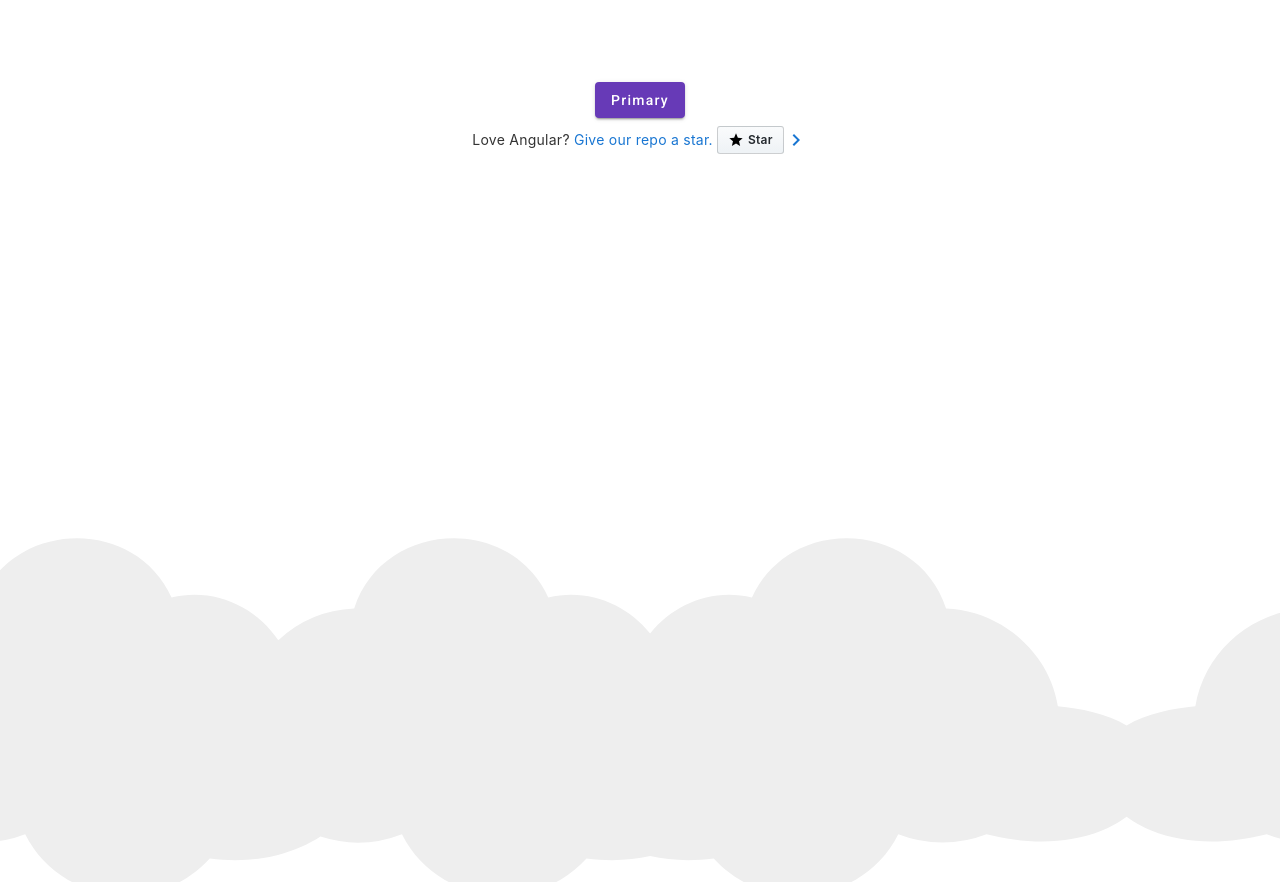
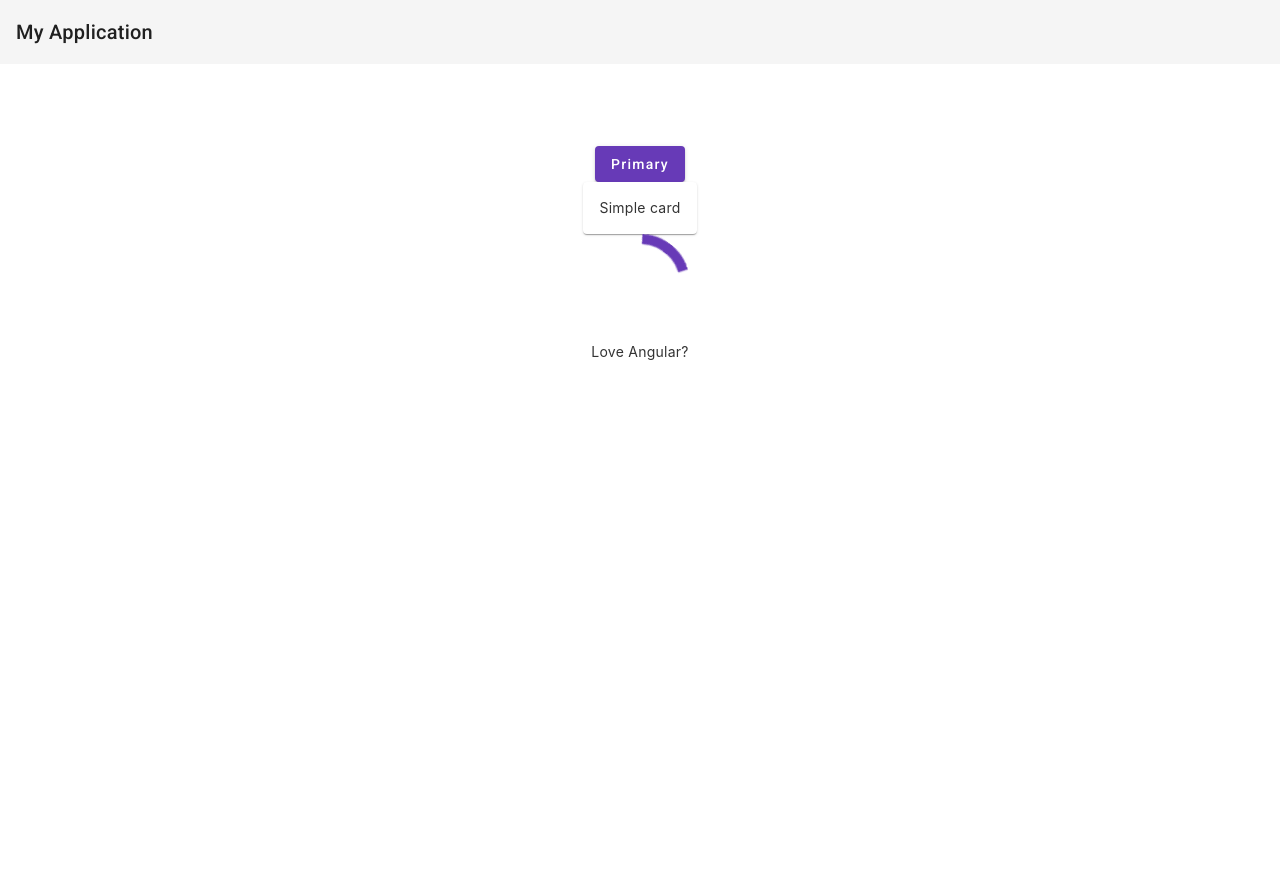
Before and after one commit to slava554/AngularImageGallery, an Angular app: page / in a window 1280 px wide. After the commit the page ends 800 px from the top, so only its background shows below. Built offline with nearby package versions, Linux system fonts and the light colour scheme.

Commit message:
add material elements

```diff
--- a/src/app/app.component.html
+++ b/src/app/app.component.html
@@ -295,71 +295,19 @@
   }
 </style>
 
+<mat-toolbar>
+  <span>My Application</span>
+</mat-toolbar>
+
 <div class="content" role="main">
   <button mat-raised-button color="primary">Primary</button>
+  <mat-card>
+    <mat-card-content>Simple card</mat-card-content>
+  </mat-card>
+  <mat-spinner></mat-spinner>
 
   <!-- Footer -->
-  <footer>
-    Love Angular?&nbsp;
-    <a href="https://github.com/angular/angular" target="_blank" rel="noopener">
-      Give our repo a star.
-      <div class="github-star-badge">
-        <svg
-          class="material-icons"
-          xmlns="http://www.w3.org/2000/svg"
-          width="24"
-          height="24"
-          viewBox="0 0 24 24"
-        >
-          <path d="M0 0h24v24H0z" fill="none" />
-          <path
-            d="M12 17.27L18.18 21l-1.64-7.03L22 9.24l-7.19-.61L12 2 9.19 8.63 2 9.24l5.46 4.73L5.82 21z"
-          />
-        </svg>
-        Star
-      </div>
-    </a>
-    <a href="https://github.com/angular/angular" target="_blank" rel="noopener">
-      <svg
-        class="material-icons"
-        xmlns="http://www.w3.org/2000/svg"
-        width="24"
-        height="24"
-        viewBox="0 0 24 24"
-      >
-        <path
-          d="M10 6L8.59 7.41 13.17 12l-4.58 4.59L10 18l6-6z"
-          fill="#1976d2"
-        />
-        <path d="M0 0h24v24H0z" fill="none" />
-      </svg>
-    </a>
-  </footer>
-
-  <svg
-    id="clouds"
-    xmlns="http://www.w3.org/2000/svg"
-    width="2611.084"
-    height="485.677"
-    viewBox="0 0 2611.084 485.677"
-  >
-    <title>Gray Clouds Background</title>
-    <path
-      id="Path_39"
-      data-name="Path 39"
-      d="M2379.709,863.793c10-93-77-171-168-149-52-114-225-105-264,15-75,3-140,59-152,133-30,2.83-66.725,9.829-93.5,26.25-26.771-16.421-63.5-23.42-93.5-26.25-12-74-77-130-152-133-39-120-212-129-264-15-54.084-13.075-106.753,9.173-138.488,48.9-31.734-39.726-84.4-61.974-138.487-48.9-52-114-225-105-264,15a162.027,162.027,0,0,0-103.147,43.044c-30.633-45.365-87.1-72.091-145.206-58.044-52-114-225-105-264,15-75,3-140,59-152,133-53,5-127,23-130,83-2,42,35,72,70,86,49,20,106,18,157,5a165.625,165.625,0,0,0,120,0c47,94,178,113,251,33,61.112,8.015,113.854-5.72,150.492-29.764a165.62,165.62,0,0,0,110.861-3.236c47,94,178,113,251,33,31.385,4.116,60.563,2.495,86.487-3.311,25.924,5.806,55.1,7.427,86.488,3.311,73,80,204,61,251-33a165.625,165.625,0,0,0,120,0c51,13,108,15,157-5a147.188,147.188,0,0,0,33.5-18.694,147.217,147.217,0,0,0,33.5,18.694c49,20,106,18,157,5a165.625,165.625,0,0,0,120,0c47,94,178,113,251,33C2446.709,1093.793,2554.709,922.793,2379.709,863.793Z"
-      transform="translate(142.69 -634.312)"
-      fill="#eee"
-    />
-  </svg>
+  <footer>Love Angular?</footer>
 </div>
 
-<!-- * * * * * * * * * * * * * * * * * * * * * * * * * * * * * * * -->
-<!-- * * * * * * * * * * * The content above * * * * * * * * * * * -->
-<!-- * * * * * * * * * * is only a placeholder * * * * * * * * * * -->
-<!-- * * * * * * * * * * and can be replaced. * * * * * * * * * * * -->
-<!-- * * * * * * * * * * * * * * * * * * * * * * * * * * * * * * * -->
-<!-- * * * * * * * * * * End of Placeholder * * * * * * * * * * * -->
-<!-- * * * * * * * * * * * * * * * * * * * * * * * * * * * * * * * -->
-
 <router-outlet></router-outlet>
```
Also changed, not shown: src/app/app.module.ts (+7 -1 lines).
